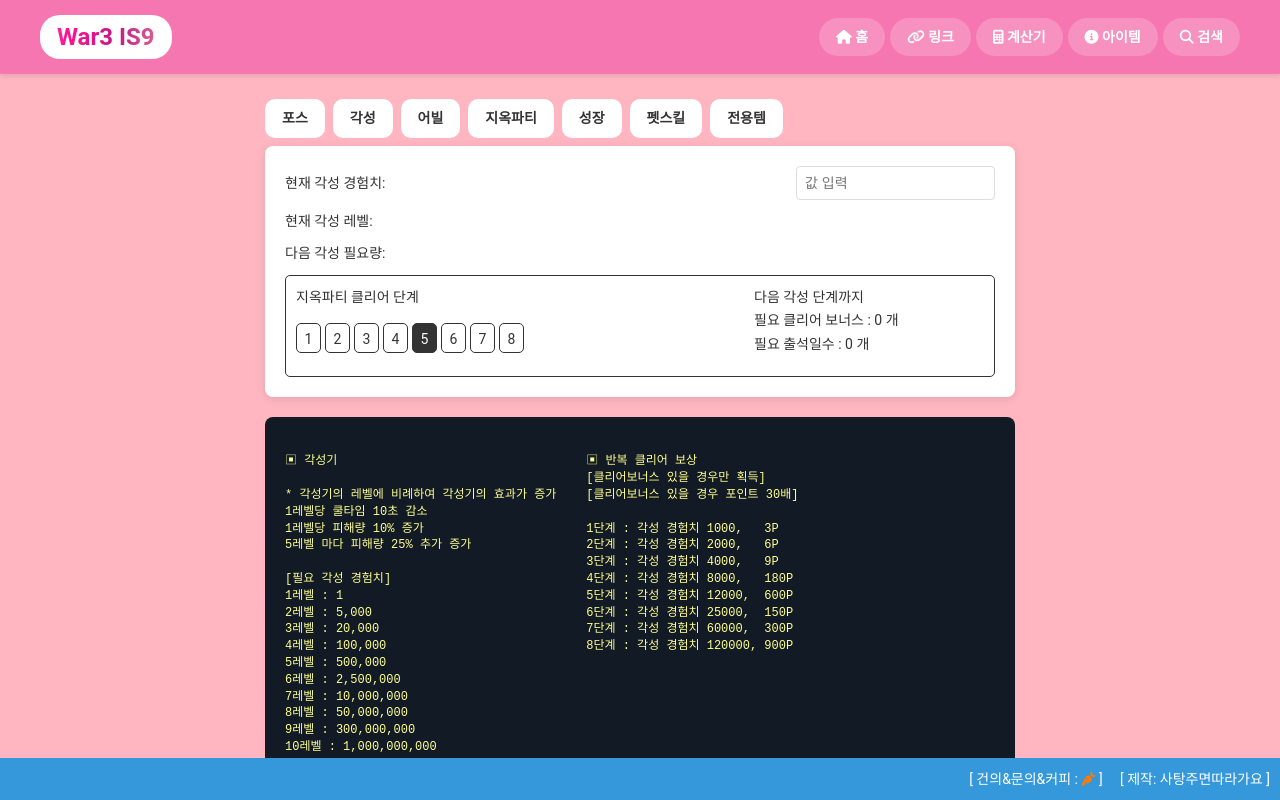
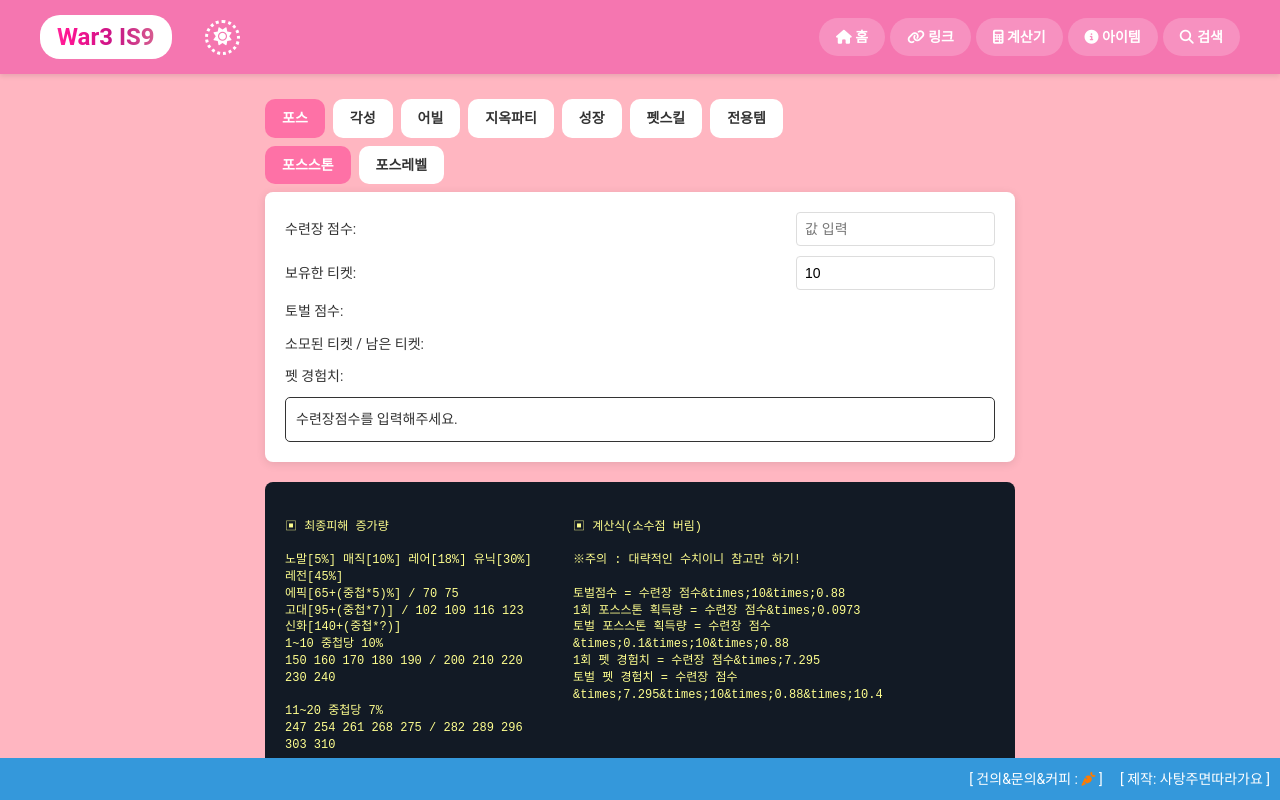
Before and after one commit to woongdam777/re_is9, a Next.js app: page / in a window 1280 px wide. Both pictures are taken after a click on the item "계산기". Shown: the top 800 px of the page. Built offline with nearby package versions, Linux system fonts and the light colour scheme; what chartjs-plugin-datalabels would draw is missing.

Commit message:
change_global_color_and_add_darkmode_and_code_refactoring

```diff
--- a/src/app/components/Header.js
+++ b/src/app/components/Header.js
@@ -1,15 +1,35 @@
 'use client';
 
-import Link from 'next/link';
+import { useState, useEffect } from 'react';
 import styles from '../style/Header.module.css';
 
 export default function Header({ onNavClick }) {
+  const [darkMode, setDarkMode] = useState('light');
+
+  useEffect(() => {
+    const savedTheme = localStorage.getItem('theme') || 'light';
+    setDarkMode(savedTheme);
+    document.body.setAttribute('data-theme', savedTheme); // data-theme 속성 설정
+  }, []);
+
+  const toggleDarkMode = () => {
+    const newMode = darkMode === 'dark' ? 'light' : 'dark';
+    setDarkMode(newMode);
+    localStorage.setItem('theme', newMode);
+    document.body.setAttribute('data-theme', newMode); // data-theme 속성 업데이트
+  };
+
   return (
     <header className={styles.header}>
       <div className={styles.headerContent}>
-        <Link href="/" className={styles.mainTitle}>
-          <h1 className={styles.gradientText}>War3 IS9</h1>
-        </Link>
+        <div className={styles.titleContainer}>
+          <div className={styles.mainTitle} onClick={() => onNavClick('section-home')}>
+            <h1 className={styles.gradientText}>War3 IS9</h1>
+          </div>
+          <div className={styles.darkBtn} onClick={toggleDarkMode}>
+            {darkMode === 'dark' ? (<i className="fa-solid fa-moon"></i>) : (<i className="fa-solid fa-sun"></i>)}
+          </div>
+        </div>
         <nav>
           <ul className={styles.navList}>
             <li onClick={() => onNavClick('section-home')}>
@@ -19,15 +39,14 @@ export default function Header({ onNavClick }) {
               <i className="fa-solid fa-link"></i> <span>링크</span>
             </li>
             <li onClick={() => onNavClick('section-calc')}>
-            <i className="fa-solid fa-calculator"></i> <span>계산기</span>
+              <i className="fa-solid fa-calculator"></i> <span>계산기</span>
             </li>
             <li onClick={() => onNavClick('section-info')}>
-            <i className="fa-solid fa-circle-info"></i> <span>아이템</span>
+              <i className="fa-solid fa-circle-info"></i> <span>아이템</span>
             </li>
             <li onClick={() => onNavClick('section-search')}>
-            <i className="fa-solid fa-magnifying-glass"></i> <span>검색</span>
+              <i className="fa-solid fa-magnifying-glass"></i> <span>검색</span>
             </li>
-            {/* 추가 항목 */}
           </ul>
         </nav>
       </div>
--- a/src/app/components/SectionCalc.js
+++ b/src/app/components/SectionCalc.js
@@ -7,19 +7,35 @@ import AwakenSection from '../utils/AwakenSection';
 import AbilityResetSection from '../utils/AbilityResetSection';
 
 export default function SectionCalc() {
-  const [selectedInfo, setSelectedInfo] = useState('infoSectionAwaken');
+  const [selectedInfo, setSelectedInfo] = useState('infoSectionForce');
   const [selectedForce, setSelectedForce] = useState('forceSectionOne');
+
+  const sections = [
+      { id: 'infoSectionForce', label: '포스' },
+      { id: 'infoSectionAwaken', label: '각성' },
+      { id: 'infoSectionAbility', label: '어빌' },
+      { id: 'infoSectionHell', label: '지옥파티' },
+      { id: 'infoSectionGrow', label: '성장' },
+      { id: 'infoSectionPet', label: '펫스킬' },
+      { id: 'infoSectionGear', label: '전용템' }
+  ];
+  const forceSections = [
+      { id: 'forceSectionOne', label: '포스스톤' },
+      { id: 'forceSectionTwo', label: '포스레벨' }
+  ];
 
   return (
     <section className="section-calc">
       <div className="section-nav">
-        <div id="lowerSection" onClick={() => setSelectedInfo('infoSectionForce')}>포스</div>
-        <div id="lowerSection" onClick={() => setSelectedInfo('infoSectionAwaken')}>각성</div>
-        <div id="lowerSection" onClick={() => setSelectedInfo('infoSectionAbility')}>어빌</div>
-        <div id="lowerSection" onClick={() => setSelectedInfo('infoSectionHell')}>지옥파티</div>
-        <div id="lowerSection" onClick={() => setSelectedInfo('infoSectionGrow')}>성장</div>
-        <div id="lowerSection" onClick={() => setSelectedInfo('infoSectionPet')}>펫스킬</div>
-        <div id="lowerSection" onClick={() => setSelectedInfo('infoSectionGear')}>전용템</div>
+          {sections.map(section => (
+              <div
+                  key={section.id}
+                  className={`lowerSection ${selectedInfo === section.id ? 'active' : ''}`}
+                  onClick={() => setSelectedInfo(section.id)}
+              >
+                  {section.label}
+              </div>
+          ))}
       </div>
 
       {/* 포스 섹션 */}
@@ -27,8 +43,15 @@ export default function SectionCalc() {
         <>
           <div>
             <div className="section-nav">
-              <div id="lowerSection" onClick={() => setSelectedForce('forceSectionOne')}>포스스톤</div>
-              <div id="lowerSection" onClick={() => setSelectedForce('forceSectionTwo')}>포스레벨</div>
+                {forceSections.map(section => (
+                    <div
+                        key={section.id}
+                        className={`lowerSection ${selectedForce === section.id ? 'active' : ''}`}
+                        onClick={() => setSelectedForce(section.id)}
+                    >
+                        {section.label}
+                    </div>
+                ))}
             </div>
               {selectedForce === 'forceSectionOne' && (
                   <>
--- a/src/app/globals.css
+++ b/src/app/globals.css
@@ -1,4 +1,82 @@
 /* Global Styles */
+:root {
+  --header-color: rgb(245, 118, 176);
+  --bb-color: #FFB6C1;
+  --c-color: #DB7093;
+  --hover-color: rgba(253,46,139,.5);
+  --footer-color: #3498db;
+
+  --grad1-color : #FF69B4;
+  --grad2-color : #FF1493;
+  --grad3-color : #C71585;
+  --grad4-color : #DB7093;
+  --grad5-color : #FF69B4;
+
+  --font-color : #333;
+  --refont-color : #fff;
+  --content-color : #ffffff;
+}
+
+[data-theme='dark'] {
+  --header-color: rgb(60, 60, 60);
+  --bb-color: #1E1E1E;
+  --c-color: #da6a98;
+  --hover-color: rgba(255, 105, 180, .5);
+  --footer-color: #a7a7a7;
+
+  --grad1-color: #FF69B4;
+  --grad2-color: #FF1493;
+  --grad3-color: #C71585;
+  --grad4-color: #DB7093;
+  --grad5-color: #FF69B4;
+
+  --font-color : #fff;
+  --refont-color : #333;
+  --content-color : #666;
+}
+
+/* :root {
+  --header-color: rgb(204, 85, 0);
+  --bb-color: #FFB84D;
+  --c-color: #967c67;
+  --hover-color: rgba(255, 81, 0, 0.5);
+  --footer-color: #6A4E4C;
+
+  --grad1-color : #CC5500;
+  --grad2-color : #FFB84D;
+  --grad3-color : #BFAF9D;
+  --grad4-color : #6A4E4C;
+  --grad5-color : #FF8C00;
+} */
+
+/* :root {
+  --header-color: #80AF81;
+  --bb-color: #D6EFD8;
+  --c-color: #508D4E;
+  --hover-color: rgba(105, 143, 106, 0.5);
+  --footer-color: #1A5319;
+
+  --grad1-color: #D6EFD8;
+  --grad2-color: #80AF81;
+  --grad3-color: #508D4E;
+  --grad4-color: #1A5319;
+  --grad5-color: #32462e;
+} */
+
+/* :root {
+  --header-color: #5356FF;
+  --bb-color: #a2dcf7;
+  --c-color: #67C6E3;
+  --hover-color: rgba(55, 140, 231, 0.5);
+  --footer-color: #378CE7;
+
+  --grad1-color: #5356FF;
+  --grad2-color: #378CE7;
+  --grad3-color: #67C6E3;
+  --grad4-color: #A0D8E8;
+  --grad5-color: #89b9cf;
+} */
+
 * {
   margin: 0;
   padding: 0;
@@ -12,8 +90,9 @@ html {
 body {
   font-family: 'Roboto', Arial, sans-serif;
   line-height: 1.6;
-  background-color: #FFB6C1;
-  color: #333;
+  background-color: var(--bb-color);
+  transition: background-color 0.3s ease, color 0.3s ease;
+  color: var(--font-color);
   font-size: 1.4rem;
 }
 
@@ -41,13 +120,13 @@ input {
 }
 
 input:focus {
-  border-color: rgb(245,118,176);
+  border-color: var(--bb-color);
   outline: none;
 }
 
 /* Container Styles */
 .input-container {
-  background-color: white;
+  background-color: var(--content-color);
   width: 100%;
   padding: 2rem;
   border-radius: 8px;
@@ -77,7 +156,7 @@ input:focus {
   padding: 10px;
   text-decoration-line: none;
   font-weight: bold;
-  color: black;
+  color: var(--font-color);
 }
 
 .icon-frame span:nth-child(2) {
@@ -140,7 +219,7 @@ input:focus {
   border: 1px solid #333;
   border-radius: 5px;
   cursor: pointer;
-  background-color: white;
+  background-color: var(--content-color);
 }
 
 .lock-select input[type="radio"]:checked + label {
@@ -159,6 +238,14 @@ input:focus {
   margin: 2px;
   text-align: center;
 }
+
+/* forcelist */
+.component-result{
+  border: 1px solid #333;
+  border-radius: 5px;
+  padding: 10px;
+}
+
 
 /* hell */
 .component-hell{
@@ -201,7 +288,7 @@ input:focus {
   border: 1px solid #333;
   border-radius: 5px;
   cursor: pointer;
-  background-color: white;
+  background-color: var(--content-color);
 }
 
 .hell-select input[type="radio"]:checked + label {
@@ -224,26 +311,35 @@ input:focus {
 /* Button Styles */
 #searchBtn {
   display: inline-block;
-  width: fit-content;
+  width: 4.5rem;
+  height: 3.5rem;
+  margin: 0 0.4rem;
   padding: .4rem;
   border-radius: .5rem;
-  background-color: #3498db;
+  background-color: var(--footer-color);
+  font-weight: bold;
   color: white;
+  border: none;
 }
 
-#lowerSection {
-  background-color: white;
+.lowerSection {
+  background-color: var(--content-color);
   border-radius: 1rem;
   cursor: pointer;
   padding: 0.8rem 1.7rem;
   margin: 0 0.8rem 0.8rem 0;
-  transition: background-color 0.3s, color 0.3s;
   font-size: 1.4rem;
   font-weight: bold;
 }
 
-#lowerSection:hover {
-  background-color: rgba(253,46,139,.5);
+.lowerSection:hover:not(.active) {
+  background-color: var(--hover-color);
+  color: var(--font-color);
+}
+
+.active {
+  background-color: var(--hover-color);
+  color: white;
 }
 
 /* Radio Button Styles */
@@ -263,8 +359,6 @@ input[type="radio"]:checked + div {
 section {
   padding: 2.5rem;
 }
-
-
 
 /* Formula Styles */
 pre {
@@ -297,7 +391,7 @@ footer {
   width: 100%;
   text-align: right;
   padding: 1rem;
-  background-color: #3498db;
+  background-color: var(--footer-color);
   color: white;
   font-size: 1.4rem;
 }
--- a/src/app/style/Header.module.css
+++ b/src/app/style/Header.module.css
@@ -1,6 +1,6 @@
 /* styles/Header.module.css */
 .header {
-  background-color: rgb(245, 118, 176);
+  background-color: var(--header-color);
   padding: 1.5rem;
   color: white;
   box-shadow: 0 2px 5px rgba(0, 0, 0, 0.1);
@@ -12,6 +12,14 @@
   align-items: center;
   max-width: 1200px;
   margin: auto; /* 중앙 정렬 */
+}
+
+.titleContainer{
+  display: flex;
+  justify-content: space-between;
+  align-items: center;
+
+  width: 20rem;
 }
 
 .mainTitle {
@@ -27,11 +35,11 @@
   font-weight: bold;
   background-image: linear-gradient(
     to right,
-    #FF69B4,
-    #FF1493,
-    #C71585,
-    #DB7093,
-    #FF69B4
+    var(--grad1-color),
+    var(--grad2-color),
+    var(--grad3-color),
+    var(--grad4-color),
+    var(--grad5-color)
   );
   background-size: 200% auto;
   -webkit-background-clip: text;
@@ -45,6 +53,19 @@
    to {
       background-position: 200% center; /* 애니메이션 효과 */
    }
+}
+
+.darkBtn{
+  font-size: 1.8rem;
+  width: 35px;
+  height: 35px;
+  border-radius: 50%;
+  border: dotted 3px white;
+  /* background-color: black; */
+
+  display: flex;
+  justify-content: center;
+  align-items: center;
 }
 
 /* ul 선택자 수정 */
@@ -66,13 +87,17 @@
 
 .headerContent ul li:hover {
    background-color:white;
-   color: #DB7093;
+   color: var(--c-color);
 }
 
 @media (max-width: 1024px) {
    .headerContent {
      flex-direction: column;
      align-items: flex-start;
+   }
+
+   .titleContainer{
+      width: 100%;
    }
 
    .navList{
--- a/src/app/style/SearchResult.module.css
+++ b/src/app/style/SearchResult.module.css
@@ -1,7 +1,7 @@
 .awakenDetail{
   font-weight: bold;
   font-size: 1.4rem;
-  color: #3498db;
+  color: var(--footer-color);
 }
 
 #searchBtn{
@@ -9,7 +9,7 @@
   width: 5rem;
   padding: 0.5rem;
   border-radius: 5px;
-  background-color: #3498db;
+  background-color: var(--footer-color);
   color: white;
   font-weight: bold;
   cursor: pointer;
@@ -96,7 +96,7 @@
 .chartContainer {
   border-radius: 10px;
   padding: 5px;
-  background-color: #FFB6C1;
+  background-color: var(--bb-color);
   width: 100%;
   height: 160px;
 }
--- a/src/app/style/SectionInfo.module.css
+++ b/src/app/style/SectionInfo.module.css
@@ -2,17 +2,18 @@
 .categoryButtons {
   display: flex;
   flex-wrap: wrap;
-  gap: 2px;
+  gap: 3px;
   margin-bottom: 20px;
 }
 
 .categoryButton {
   width: 6rem;
-  border: solid 1px #DB7093;
+  height: 3.5rem;
+  border: solid 1px var(--c-color);
   padding: 8px 1px;
   border: none;
   border-radius: 5px;
-  background-color:  rgb(245, 118, 176);
+  background-color: var(--header-color);
   color: white;
   cursor: pointer;
   transition: background-color 0.3s ease;
@@ -22,14 +23,14 @@
 
 .categoryButton:hover:not(.active) {
   background-color:white;
-  border: solid 1px #DB7093;
-  color: #DB7093;
+  border: solid 1px var(--c-color);
+  color: var(--c-color);
 }
 
 .active {
-  border: solid 1px #DB7093;
+  border: solid 1px var(--c-color);
   background-color:white;
-  color: #DB7093;
+  color: var(--c-color);
 }
 
 .content {
@@ -42,7 +43,7 @@
   margin-right: 16px;
   height: inherit;
   overflow: auto;
-  border: solid 1px #DB7093;
+  border: solid 1px var(--c-color);
   border-radius: 2px;
 }
 
@@ -56,17 +57,17 @@
 }
 
 .itemList::-webkit-scrollbar-thumb {
-  background: #DB7093; /* 스크롤바 핸들 색상 */
+  background: var(--c-color); /* 스크롤바 핸들 색상 */
   border-radius: 10px; /* 핸들의 둥근 모서리 */
 }
 
 .itemList::-webkit-scrollbar-thumb:hover {
-  background: #FFB6C1; /* 핸들에 마우스를 올렸을 때 색상 */
+  background: var(--bb-color); /* 핸들에 마우스를 올렸을 때 색상 */
 }
 
 /* Firefox 전용 스크롤바 색상 설정 */
 .itemList {
-  scrollbar-color: #DB7093 #f1f1f1; /* 첫 번째 색은 핸들, 두 번째 색은 트랙 */
+  scrollbar-color: var(--c-color) #f1f1f1; /* 첫 번째 색은 핸들, 두 번째 색은 트랙 */
 }
 
 .itemListItem {
@@ -76,7 +77,7 @@
 }
 
 .itemListItem:hover {
-  background-color: #FFB6C1;
+  background-color: var(--bb-color);
 }
 
 .itemInfo {
@@ -85,7 +86,7 @@
 
 .ingredientItem {
   cursor: pointer;
-  color: #0070f3;
+  color: var(--footer-color);
 }
 
 .ingredientItem:hover {
--- a/src/app/utils/AbilityResetSection.js
+++ b/src/app/utils/AbilityResetSection.js
@@ -1,16 +1,12 @@
-import React, { useState, useEffect } from 'react';
+import React, { useState, useEffect, useCallback  } from 'react';
 
 export default function AbilityResetSection() {
-  const [lockValue, setLockValue] = useState(1); // Default lock value
+  const [lockValue, setLockValue] = useState(1);
   const [inputSilverValue, setInputSilverValue] = useState(0);
   const [inputPageValue, setInputPageValue] = useState(0);
   const [maxReAbilltyCount, setMaxReAbilltyCount] = useState(0);
 
-  useEffect(() => {
-    calculateMaxAbility();
-  }, [lockValue, inputSilverValue, inputPageValue]);
-
-  function calculateMaxAbility() {
+  const calculateMaxAbility = useCallback(() => {
     let bs = 2000 * lockValue; // Silver cost based on lock value
     let bp = 10 * lockValue;   // Page cost based on lock value
 
@@ -18,7 +14,12 @@ export default function AbilityResetSection() {
     let pageCount = Math.floor(inputPageValue / bp);
 
     setMaxReAbilltyCount(Math.min(silverCount, pageCount));
-  }
+  }, [lockValue, inputSilverValue, inputPageValue]);
+
+  // 의존성 배열에 calculateMaxAbility 추가
+  useEffect(() => {
+    calculateMaxAbility();
+  }, [calculateMaxAbility]);
 
   return (
     <div className="input-container">
--- a/src/app/utils/AwakenSection.js
+++ b/src/app/utils/AwakenSection.js
@@ -1,5 +1,4 @@
-// AwakenSection.js
-import React, { useState, useEffect } from 'react';
+import React, { useState, useEffect, useCallback } from 'react';
 
 const awakenLevels = [1, 5000, 20000, 100000, 500000, 2500000, 10000000, 50000000, 300000000, 1000000000];
 const hellReward = [1000, 2000, 4000, 8000, 12000, 25000, 60000, 120000];
@@ -11,14 +10,8 @@ export default function AwakenSection() {
   const [hellValue, setHellValue] = useState(5);
   const [clearNeeded, setClearNeeded] = useState(0);
 
-  useEffect(() => {
-    if (awakenValue) {
-      calculateAwaken(awakenValue);
-    }
-    calculateClear();
-  }, [awakenValue,hellValue]);
-
-  function calculateAwaken(value) {
+  // calculateAwaken 메모이제이션
+  const calculateAwaken = useCallback((value) => {
     const awakenValueInt = parseInt(value, 10);
     let now = 0;
     let result = 0;
@@ -33,9 +26,10 @@ export default function AwakenSection() {
 
     setNowAwaken(`Lv ${now} / ${240 - (10 * (now - 1))}쿨 / 피해량 ${(now - 1) * 10}${(now >= 5) ? ' + 25% 증가' : '% 증가'}`);
     setNeedAwaken(`${result} 경험치`);
-  }
+  }, []);
 
-  function calculateClear() {
+  // calculateClear 메모이제이션
+  const calculateClear = useCallback(() => {
     const needAwakenInt = parseInt(needAwaken.replace(/\D/g,'', ''), 10);
     const reward = hellReward[hellValue - 1];
     if (needAwakenInt && reward) {
@@ -44,7 +38,15 @@ export default function AwakenSection() {
     } else {
       setClearNeeded(0);
     }
-  }
+  }, [needAwaken, hellValue]);
+
+  // 의존성 배열 업데이트
+  useEffect(() => {
+    if (awakenValue) {
+      calculateAwaken(awakenValue);
+    }
+    calculateClear();
+  }, [awakenValue, hellValue, calculateAwaken, calculateClear]);
 
   return (
     <div className="input-container">
@@ -89,7 +91,7 @@ export default function AwakenSection() {
           <div className="component-hell-right">
             <span>다음 각성 단계까지</span>
             <span>필요 클리어 보너스 : {clearNeeded} 개</span>
-            <span>필요 출석일수 : {Math.ceil(clearNeeded/5)} 개</span>
+            <span>필요 출석일수 : {Math.ceil(clearNeeded / 5)} 일</span>
           </div>
         </div>
       </div>
--- a/src/app/utils/ForceCalculator.js
+++ b/src/app/utils/ForceCalculator.js
@@ -1,6 +1,6 @@
 // utils/ForceCalculator.js
 
-import React, { useEffect } from 'react';
+import React, { useEffect, useCallback } from 'react';
 
 const denominations = [
     { value: 1500000, name: "신화" },
@@ -17,7 +17,7 @@ const forceLevels = [1, 100, 250, 625, 1600, 6400, 16000, 38000, 83600, 334400,
 
 const ForceCalculator = ({ selectedForce }) => {
 
-    const calculateAndDisplay = () => {
+    const calculateAndDisplay = useCallback(() => {
         const inputValue = document.getElementById('inputValue');
         const ticketValue = document.getElementById('ticketValue');
         const resultList = document.getElementById('resultList');
@@ -48,7 +48,7 @@ const ForceCalculator = ({ selectedForce }) => {
         }
 
         displayResults(results);
-    };
+    }, []);
 
     const displayResults = (results) => {
         const resultList = document.getElementById('resultList');
@@ -66,7 +66,7 @@ const ForceCalculator = ({ selectedForce }) => {
         });
     };
 
-    const calculateAndDisplay2 = () => {
+    const calculateAndDisplay2 = useCallback(() => {
         const inputForce = document.getElementById('inputForce');
         const nowForceDisplay = document.getElementById('nowForce');
         const needForceDisplay = document.getElementById('needForce');
@@ -86,7 +86,7 @@ const ForceCalculator = ({ selectedForce }) => {
 
         nowForceDisplay.innerHTML = 'Lv ' + nowLevel;
         needForceDisplay.innerHTML = requiredForce + ' 포스';
-    };
+    }, []);
 
     useEffect(() => {
         if (selectedForce === 'forceSectionOne') {
@@ -109,12 +109,11 @@ const ForceCalculator = ({ selectedForce }) => {
                 inputForceField.removeEventListener('input', calculateAndDisplay2);
             };
         }
-    }, [selectedForce]);
+    }, [selectedForce, calculateAndDisplay, calculateAndDisplay2]);
 
     return (
         <>
             {selectedForce === 'forceSectionOne' && (
-                <>
                 <div className="input-container">
                     <div className="component-input">
                         <label htmlFor="inputValue">수련장 점수:</label>
@@ -144,13 +143,13 @@ const ForceCalculator = ({ selectedForce }) => {
                         <span>펫 경험치:</span>
                         <span id="petScore"></span>
                     </div>
-                        <ul id="resultList"></ul>
+                    <div className='component-result'>
+                        <ul id="resultList">수련장점수를 입력해주세요.</ul>
                     </div>
-                </>
+                </div>
             )}
 
             {selectedForce === 'forceSectionTwo' && (
-                <>
                 <div className="input-container">
                     <div className="component-input">
                         <label htmlFor="inputForce">현재 포스:</label>
@@ -169,7 +168,6 @@ const ForceCalculator = ({ selectedForce }) => {
                         <span id="needForce"></span>
                     </div>
                 </div>
-                </>
             )}
         </>
     );
```
Lines whose indentation alone changed are shown as unchanged.
